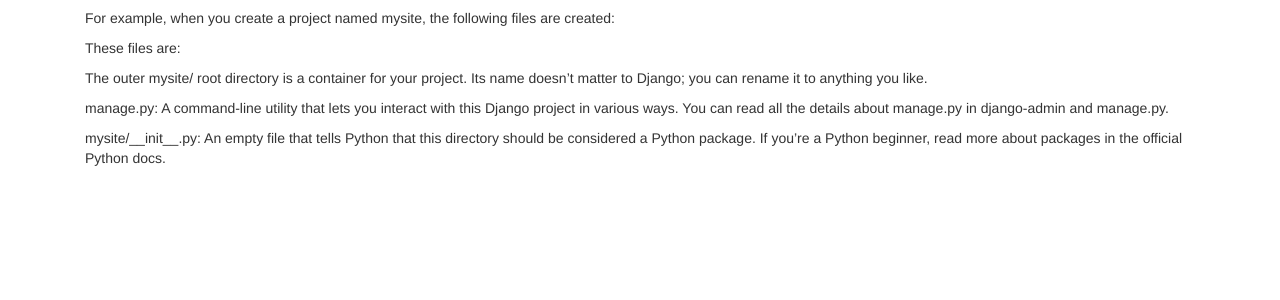
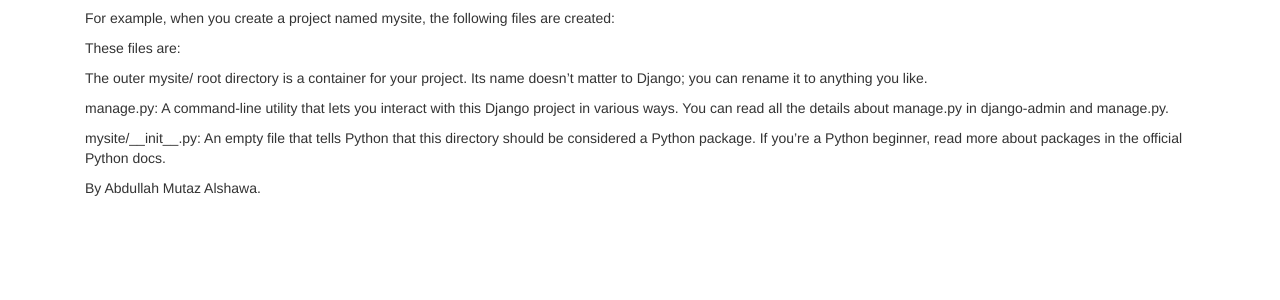
Before and after one commit to aalshawa97/LatestPolls, a Django app: page / in a window 1280 px wide. Shown: the part 308-608 px from the top of the page. Run offline with Django 4.2, Linux system fonts and the light colour scheme; some libraries are stand-ins or nearby versions.

Commit message:
Update home.html

```diff
--- a/pages/templates/home.html
+++ b/pages/templates/home.html
@@ -39,6 +39,7 @@
   <p>The outer mysite/ root directory is a container for your project. Its name doesn’t matter to Django; you can rename it to anything you like.</p>
   <p>manage.py: A command-line utility that lets you interact with this Django project in various ways. You can read all the details about manage.py in django-admin and manage.py.</p>
   <p>mysite/__init__.py: An empty file that tells Python that this directory should be considered a Python package. If you’re a Python beginner, read more about packages in the official Python docs.</p>
+  <p>By Abdullah Mutaz Alshawa.</p>
 </div>
 
 {% endblock %}
```
